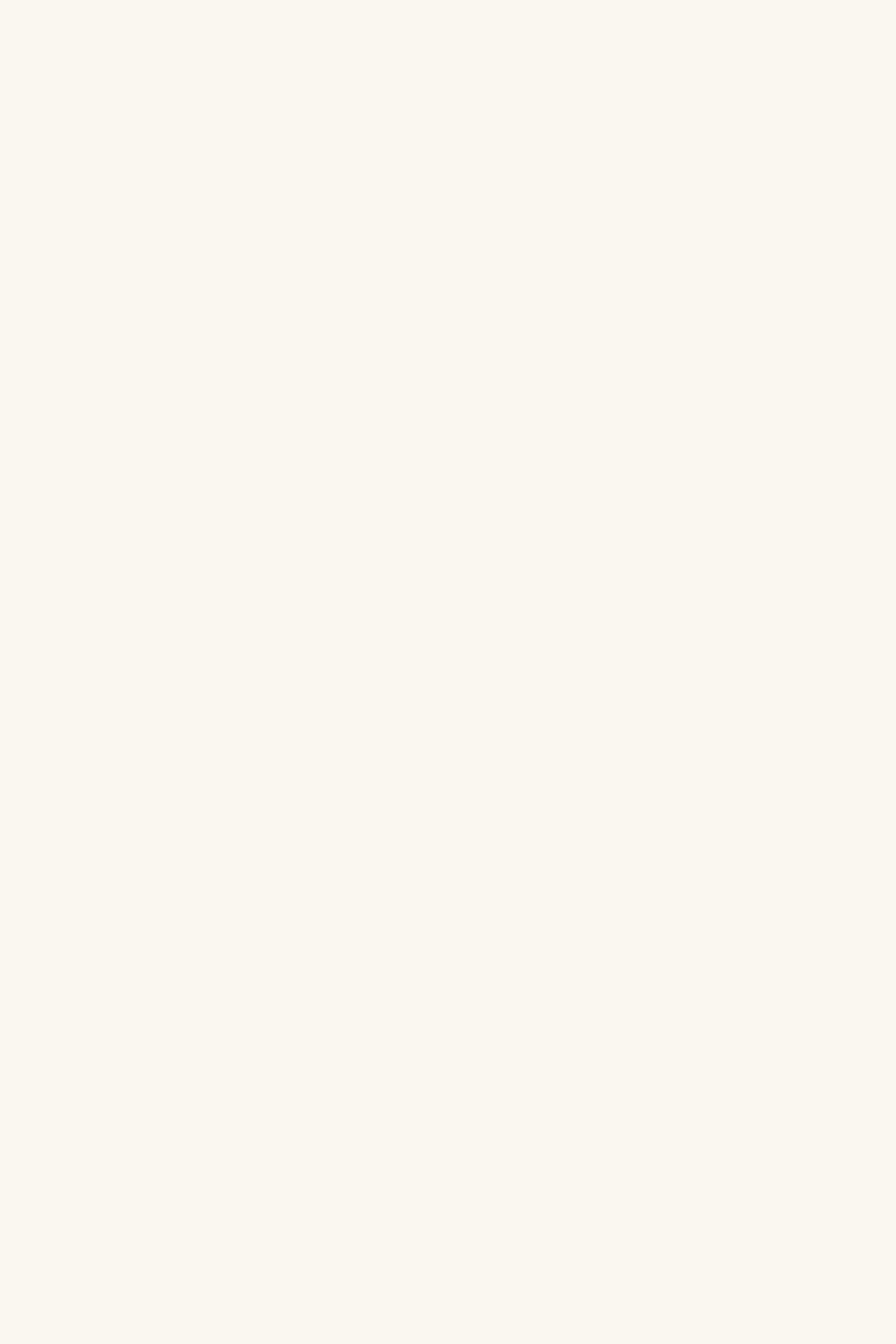
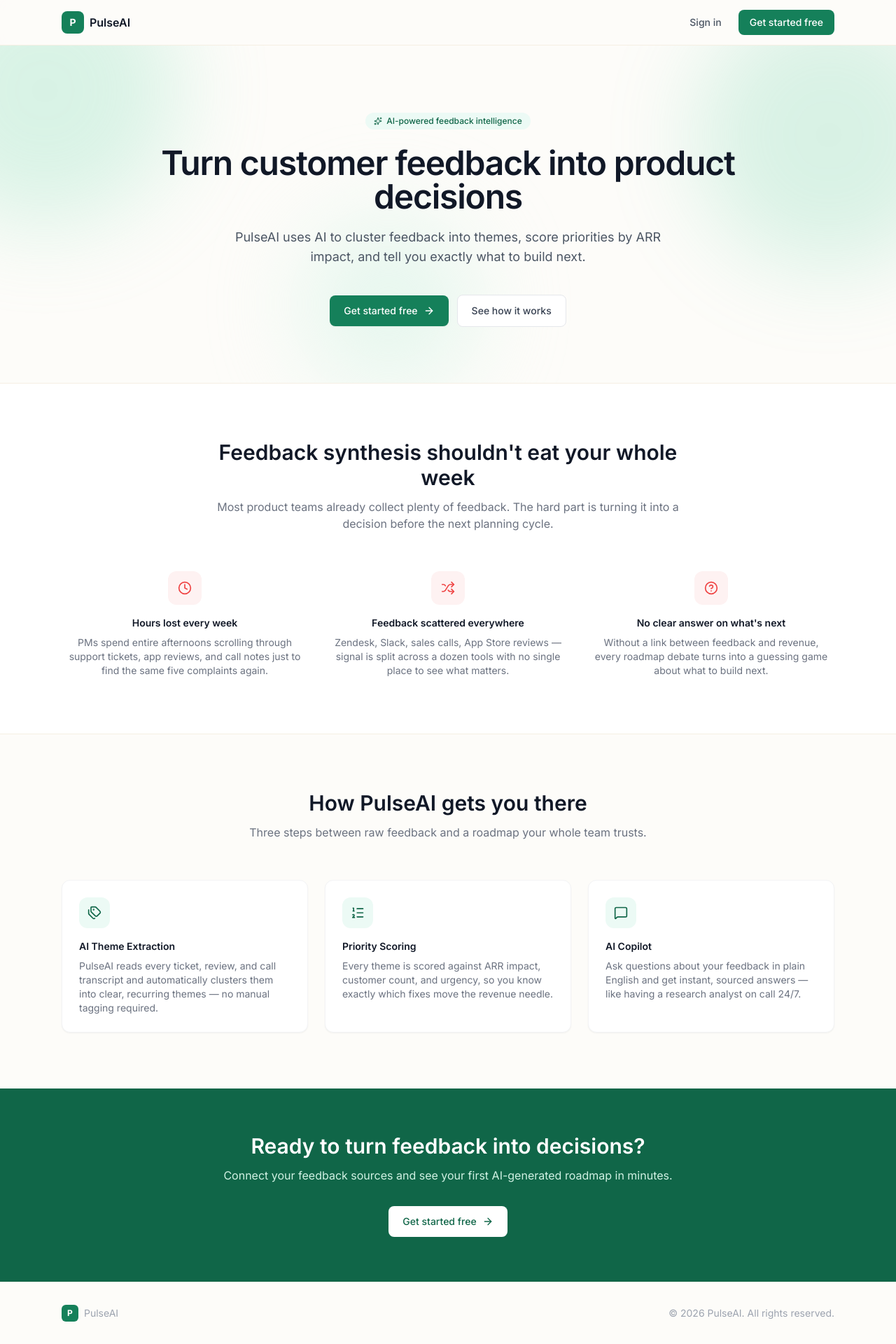
Before and after one commit to varkin10/PulseAi, a Next.js app: page / in a window 1280 px wide. Before the commit this address had no page. Shown: the whole page at 70% size. Before the commit the page ends 800 px from the top, so only its background shows below. Built offline with nearby package versions, Linux system fonts and the light colour scheme; no server answers.

Commit message:
add landing page with hero, features, and CTA

```diff
--- a/src/app/page.tsx
+++ b/src/app/page.tsx
@@ -1,4 +1,214 @@
-import { redirect } from "next/navigation";
+"use client";
+import Link from "next/link";
+import { useUser } from "@clerk/nextjs";
+import {
+  Sparkles,
+  Tags,
+  ListOrdered,
+  MessageSquare,
+  ArrowRight,
+  Clock,
+  Shuffle,
+  HelpCircle,
+} from "lucide-react";
+
+const features = [
+  {
+    icon: Tags,
+    title: "AI Theme Extraction",
+    description:
+      "PulseAI reads every ticket, review, and call transcript and automatically clusters them into clear, recurring themes — no manual tagging required.",
+  },
+  {
+    icon: ListOrdered,
+    title: "Priority Scoring",
+    description:
+      "Every theme is scored against ARR impact, customer count, and urgency, so you know exactly which fixes move the revenue needle.",
+  },
+  {
+    icon: MessageSquare,
+    title: "AI Copilot",
+    description:
+      "Ask questions about your feedback in plain English and get instant, sourced answers — like having a research analyst on call 24/7.",
+  },
+];
+
+const pains = [
+  {
+    icon: Clock,
+    title: "Hours lost every week",
+    description:
+      "PMs spend entire afternoons scrolling through support tickets, app reviews, and call notes just to find the same five complaints again.",
+  },
+  {
+    icon: Shuffle,
+    title: "Feedback scattered everywhere",
+    description:
+      "Zendesk, Slack, sales calls, App Store reviews — signal is split across a dozen tools with no single place to see what matters.",
+  },
+  {
+    icon: HelpCircle,
+    title: "No clear answer on what's next",
+    description:
+      "Without a link between feedback and revenue, every roadmap debate turns into a guessing game about what to build next.",
+  },
+];
+
 export default function Home() {
-  redirect("/dashboard");
+  const { isSignedIn } = useUser();
+
+  return (
+    <div className="min-h-screen bg-cream-50 text-gray-900">
+      <header className="sticky top-0 z-20 bg-cream-50/80 backdrop-blur border-b border-cream-200">
+        <div className="max-w-6xl mx-auto px-6 h-16 flex items-center justify-between">
+          <div className="flex items-center gap-2">
+            <div className="w-8 h-8 bg-brand-600 rounded-lg flex items-center justify-center">
+              <span className="text-white text-sm font-bold">P</span>
+            </div>
+            <span className="font-semibold text-gray-900">PulseAI</span>
+          </div>
+          <div className="flex items-center gap-3">
+            {isSignedIn ? (
+              <Link
+                href="/dashboard"
+                className="inline-flex items-center gap-1.5 bg-brand-600 hover:bg-brand-700 text-white text-sm font-medium px-4 py-2 rounded-lg transition-colors"
+              >
+                Go to dashboard
+              </Link>
+            ) : (
+              <>
+                <Link
+                  href="/sign-in"
+                  className="text-sm font-medium text-gray-600 hover:text-gray-900 px-3 py-2"
+                >
+                  Sign in
+                </Link>
+                <Link
+                  href="/sign-up"
+                  className="inline-flex items-center gap-1.5 bg-brand-600 hover:bg-brand-700 text-white text-sm font-medium px-4 py-2 rounded-lg transition-colors"
+                >
+                  Get started free
+                </Link>
+              </>
+            )}
+          </div>
+        </div>
+      </header>
+
+      <section className="relative overflow-hidden">
+        <div className="absolute -top-32 -left-32 w-96 h-96 bg-brand-200 rounded-full opacity-40 blur-3xl" />
+        <div className="absolute -top-16 -right-24 w-96 h-96 bg-brand-300 rounded-full opacity-25 blur-3xl" />
+        <div className="absolute top-1/2 left-1/3 w-64 h-64 bg-brand-100 rounded-full opacity-50 blur-3xl" />
+
+        <div className="relative z-10 max-w-4xl mx-auto px-6 pt-24 pb-20 text-center">
+          <div className="inline-flex items-center gap-1.5 bg-brand-50 text-brand-700 text-xs font-medium px-3 py-1 rounded-full mb-6">
+            <Sparkles size={12} />
+            AI-powered feedback intelligence
+          </div>
+          <h1 className="text-4xl sm:text-5xl font-semibold tracking-tight text-gray-900 mb-5">
+            Turn customer feedback into product decisions
+          </h1>
+          <p className="text-lg text-gray-600 max-w-2xl mx-auto mb-10">
+            PulseAI uses AI to cluster feedback into themes, score priorities by ARR impact, and
+            tell you exactly what to build next.
+          </p>
+          <div className="flex items-center justify-center gap-3 flex-wrap">
+            <Link
+              href="/sign-up"
+              className="inline-flex items-center gap-2 bg-brand-600 hover:bg-brand-700 text-white text-sm font-medium px-5 py-3 rounded-lg transition-colors shadow-sm"
+            >
+              Get started free
+              <ArrowRight size={16} />
+            </Link>
+            <Link
+              href="#how-it-works"
+              className="inline-flex items-center gap-2 bg-white hover:bg-gray-50 border border-gray-200 text-gray-700 text-sm font-medium px-5 py-3 rounded-lg transition-colors"
+            >
+              See how it works
+            </Link>
+          </div>
+        </div>
+      </section>
+
+      <section className="bg-white border-y border-cream-200">
+        <div className="max-w-6xl mx-auto px-6 py-20">
+          <div className="text-center max-w-2xl mx-auto mb-14">
+            <h2 className="text-2xl sm:text-3xl font-semibold text-gray-900 mb-3">
+              Feedback synthesis shouldn&apos;t eat your whole week
+            </h2>
+            <p className="text-gray-500">
+              Most product teams already collect plenty of feedback. The hard part is turning it
+              into a decision before the next planning cycle.
+            </p>
+          </div>
+          <div className="grid grid-cols-1 sm:grid-cols-3 gap-6">
+            {pains.map(({ icon: Icon, title, description }) => (
+              <div key={title} className="text-center px-2">
+                <div className="w-12 h-12 bg-red-50 rounded-xl flex items-center justify-center mx-auto mb-4">
+                  <Icon size={20} className="text-red-500" />
+                </div>
+                <h3 className="text-sm font-semibold text-gray-900 mb-2">{title}</h3>
+                <p className="text-sm text-gray-500">{description}</p>
+              </div>
+            ))}
+          </div>
+        </div>
+      </section>
+
+      <section id="how-it-works" className="max-w-6xl mx-auto px-6 py-20 scroll-mt-16">
+        <div className="text-center max-w-2xl mx-auto mb-14">
+          <h2 className="text-2xl sm:text-3xl font-semibold text-gray-900 mb-3">
+            How PulseAI gets you there
+          </h2>
+          <p className="text-gray-500">
+            Three steps between raw feedback and a roadmap your whole team trusts.
+          </p>
+        </div>
+        <div className="grid grid-cols-1 sm:grid-cols-3 gap-6">
+          {features.map(({ icon: Icon, title, description }) => (
+            <div
+              key={title}
+              className="bg-white border border-gray-100 rounded-xl p-6 shadow-sm hover:shadow-md transition-shadow"
+            >
+              <div className="w-11 h-11 bg-brand-50 rounded-xl flex items-center justify-center mb-4">
+                <Icon size={20} className="text-brand-700" />
+              </div>
+              <h3 className="text-sm font-semibold text-gray-900 mb-2">{title}</h3>
+              <p className="text-sm text-gray-500">{description}</p>
+            </div>
+          ))}
+        </div>
+      </section>
+
+      <section className="bg-brand-700">
+        <div className="max-w-4xl mx-auto px-6 py-16 text-center">
+          <h2 className="text-2xl sm:text-3xl font-semibold text-white mb-3">
+            Ready to turn feedback into decisions?
+          </h2>
+          <p className="text-brand-100 mb-8">
+            Connect your feedback sources and see your first AI-generated roadmap in minutes.
+          </p>
+          <Link
+            href="/sign-up"
+            className="inline-flex items-center gap-2 bg-white hover:bg-cream-50 text-brand-700 text-sm font-medium px-5 py-3 rounded-lg transition-colors"
+          >
+            Get started free
+            <ArrowRight size={16} />
+          </Link>
+        </div>
+      </section>
+
+      <footer className="border-t border-cream-200">
+        <div className="max-w-6xl mx-auto px-6 py-8 flex items-center justify-between text-sm text-gray-400">
+          <div className="flex items-center gap-2">
+            <div className="w-6 h-6 bg-brand-600 rounded-md flex items-center justify-center">
+              <span className="text-white text-xs font-bold">P</span>
+            </div>
+            <span>PulseAI</span>
+          </div>
+          <span>&copy; {new Date().getFullYear()} PulseAI. All rights reserved.</span>
+        </div>
+      </footer>
+    </div>
+  );
 }
--- a/src/middleware.ts
+++ b/src/middleware.ts
@@ -1,6 +1,6 @@
 import { clerkMiddleware, createRouteMatcher } from "@clerk/nextjs/server";
 
-const isPublicRoute = createRouteMatcher(["/sign-in(.*)", "/sign-up(.*)"]);
+const isPublicRoute = createRouteMatcher(["/", "/sign-in(.*)", "/sign-up(.*)"]);
 
 export default clerkMiddleware(async (auth, req) => {
   if (!isPublicRoute(req)) {
```
